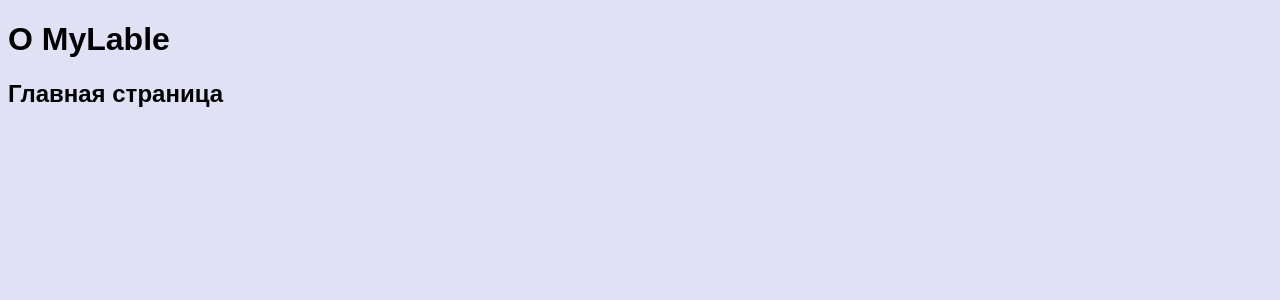
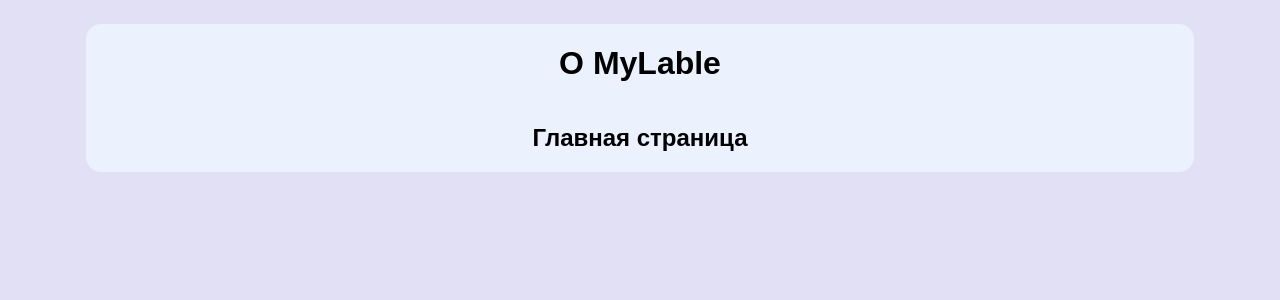
Before and after one commit to uzer037/UniversityProject, a Django app: template main/templates/main/about.html in a window 1280 px wide. Shown: the top 300 px of the page. Run offline with Django 4.2, Linux system fonts and the light colour scheme; the template is opened without the code that fills it, so the values that code supplies are empty.

Commit message:
Some style tweaks

```diff
--- a/main/static/styles/manager-default.css
+++ b/main/static/styles/manager-default.css
@@ -7,9 +7,9 @@
     font-family: sans-serif;
 }
 
-html
-{
+html{
     background-color: var(--background);
+    padding: 1em;
 }
 
 button{
@@ -18,3 +18,14 @@
     border-color: var(--second-primary);
     background-color: var(--background);
 }
+
+.content{
+    display:flex;
+    flex-direction: column;
+    justify-content: center;
+    align-items: center;
+    background-color: var(--second-primary);
+    border-radius: 15px;
+    margin-left: 5%;
+    margin-right: 5%;
+}
--- a/main/templates/main/announce.html
+++ b/main/templates/main/announce.html
@@ -11,7 +11,7 @@
 {% endblock %}
 
 {% block content %}
-<h1>Афиша</h1>
+    <h1>Афиша</h1>
 {% for event in events_list %}
     <div class="list-entry">
         <p>{{event.event_name}}</p>
--- a/main/templates/main/layout.html
+++ b/main/templates/main/layout.html
@@ -30,8 +30,6 @@
 </head>
 <body>
     <div class="header">
-
-
     </div>
     <div class="content">
         {% block content %}
```
Also changed, not shown: main/static/styles/list.css (+8 -1 lines).
